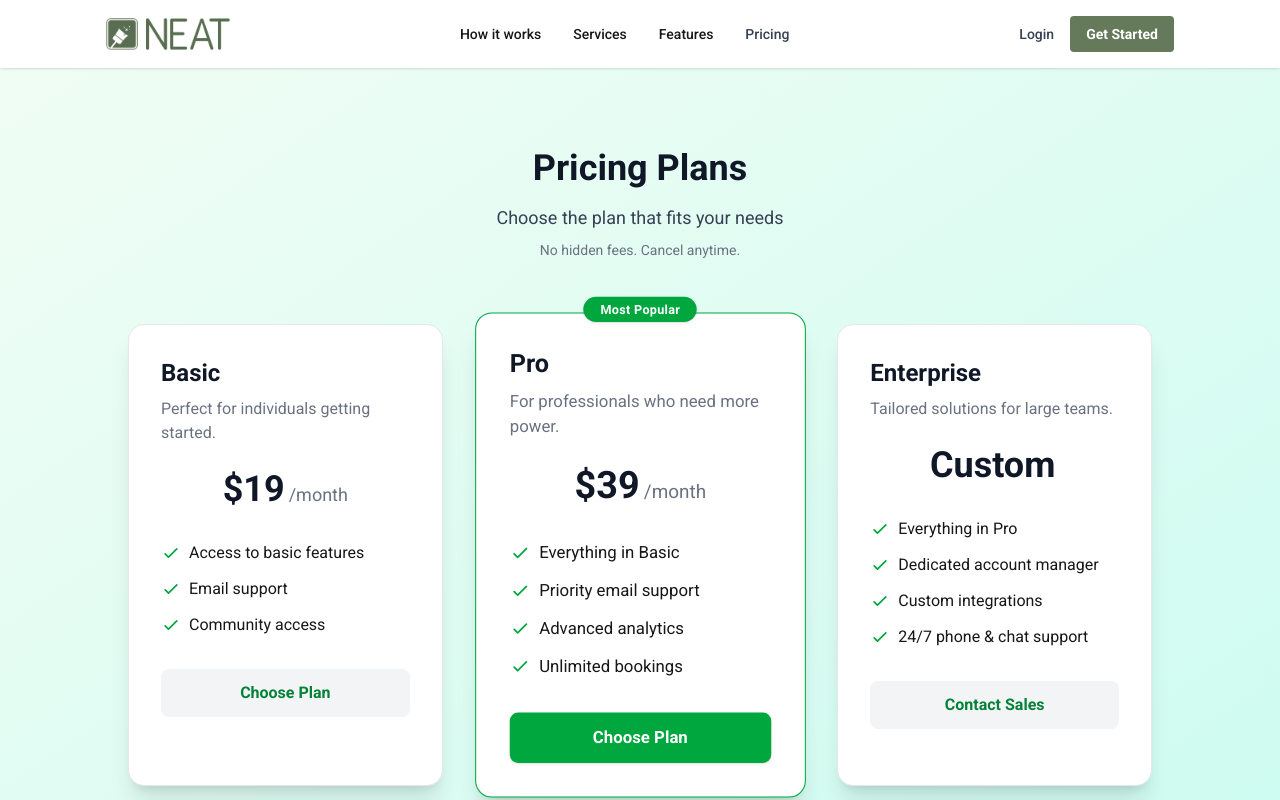
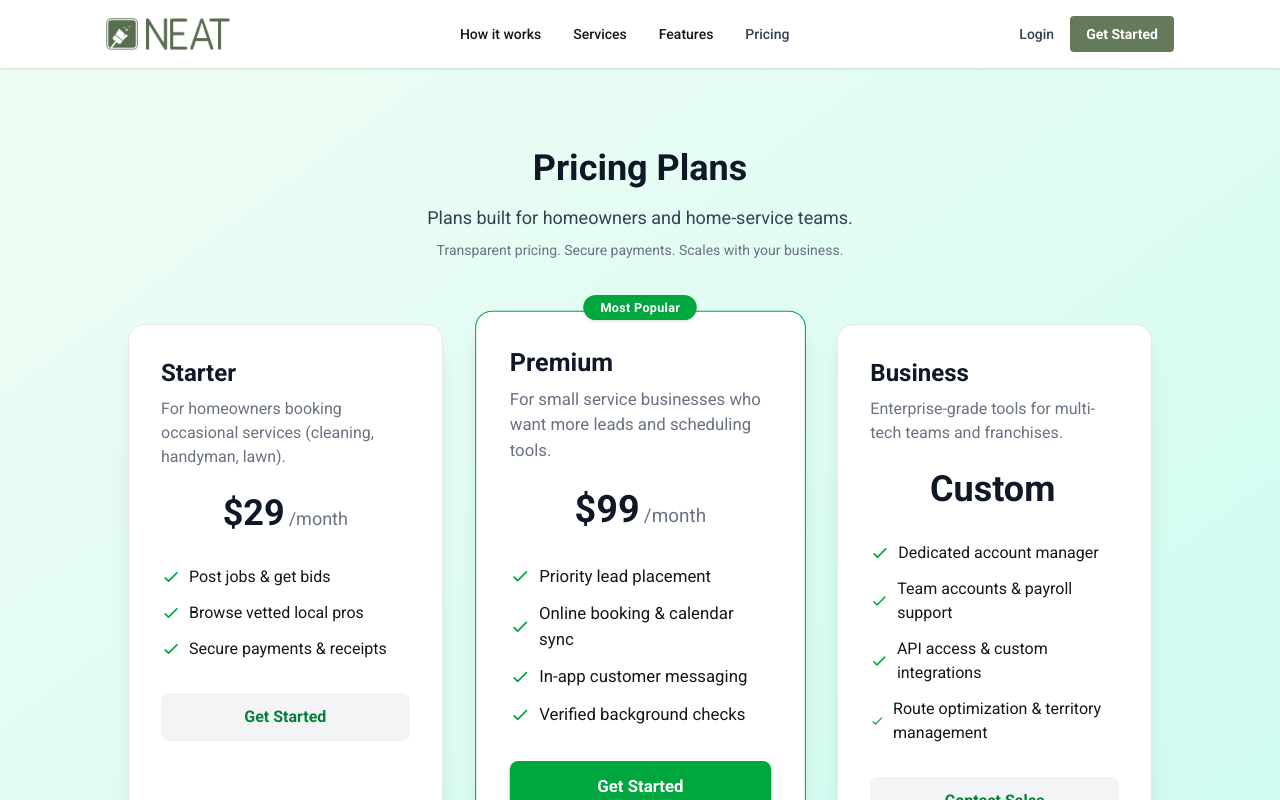
Before and after one commit to Katlego909/neat-landing, a Next.js app: page /pricing in a window 1280 px wide. Shown: the top 800 px of the page. Built offline with nearby package versions, Linux system fonts and the light colour scheme.

Commit message:
Update pricing plans to reflect new names, prices, and descriptions for better clarity and alignment with target audience

```diff
--- a/app/pricing/page.jsx
+++ b/app/pricing/page.jsx
@@ -3,40 +3,40 @@ import Link from 'next/link'
 export default function Pricing() {
     const plans = [
         {
-            name: "Basic",
-            price: "$19",
+            name: "Starter",
+            price: "$29",
             period: "/month",
-            description: "Perfect for individuals getting started.",
+            description: "For homeowners booking occasional services (cleaning, handyman, lawn).",
             features: [
-                "Access to basic features",
-                "Email support",
-                "Community access"
+                "Post jobs & get bids",
+                "Browse vetted local pros",
+                "Secure payments & receipts"
             ],
             highlight: false,
         },
         {
-            name: "Pro",
-            price: "$39",
+            name: "Premium",
+            price: "$99",
             period: "/month",
-            description: "For professionals who need more power.",
+            description: "For small service businesses who want more leads and scheduling tools.",
             features: [
-                "Everything in Basic",
-                "Priority email support",
-                "Advanced analytics",
-                "Unlimited bookings"
+                "Priority lead placement",
+                "Online booking & calendar sync",
+                "In-app customer messaging",
+                "Verified background checks"
             ],
             highlight: true,
         },
         {
-            name: "Enterprise",
+            name: "Business",
             price: "Custom",
             period: "",
-            description: "Tailored solutions for large teams.",
+            description: "Enterprise-grade tools for multi-tech teams and franchises.",
             features: [
-                "Everything in Pro",
                 "Dedicated account manager",
-                "Custom integrations",
-                "24/7 phone & chat support"
+                "Team accounts & payroll support",
+                "API access & custom integrations",
+                "Route optimization & territory management"
             ],
             highlight: false,
         }
@@ -46,8 +46,8 @@ export default function Pricing() {
         <div className="min-h-screen bg-gradient-to-br from-green-50 to-teal-100 py-20 px-4 sm:px-6 lg:px-8 ">
             <div className="max-w-4xl mx-auto text-center mb-16">
                 <h1 className="text-4xl font-extrabold text-gray-900 mb-4">Pricing Plans</h1>
-                <p className="text-lg text-gray-700 mb-2">Choose the plan that fits your needs</p>
-                <p className="text-sm text-gray-500">No hidden fees. Cancel anytime.</p>
+                <p className="text-lg text-gray-700 mb-2">Plans built for homeowners and home-service teams.</p>
+                <p className="text-sm text-gray-500">Transparent pricing. Secure payments. Scales with your business.</p>
             </div>
             <div className="grid grid-cols-1 md:grid-cols-3 gap-10 max-w-5xl mx-auto">
                 {plans.map((plan, idx) => (
@@ -88,13 +88,14 @@ export default function Pricing() {
                                     : "bg-gray-100 text-green-700 hover:bg-green-600 hover:text-white"}
                             `}
                         >
-                            {plan.price === "Custom" ? "Contact Sales" : "Choose Plan"}
+                            {plan.price === "Custom" ? "Contact Sales" : "Get Started"}
                         </button>
                     </div>
                 ))}
             </div>
             <div className="max-w-2xl mx-auto mt-16 text-center text-gray-500 text-sm">
-                Need a custom solution or have questions? <Link href="/help-center" className="text-green-700 hover:underline font-medium">Contact us</Link>
+                Need a custom solution or have questions? <Link href="/help-center" className="text-green-700 hover:underline font-medium">Help Center</Link> or{' '}
+                <Link href="/provider-signup" className="text-green-700 hover:underline font-medium">Sign up as a Provider</Link>
             </div>
         </div>
     );
```
